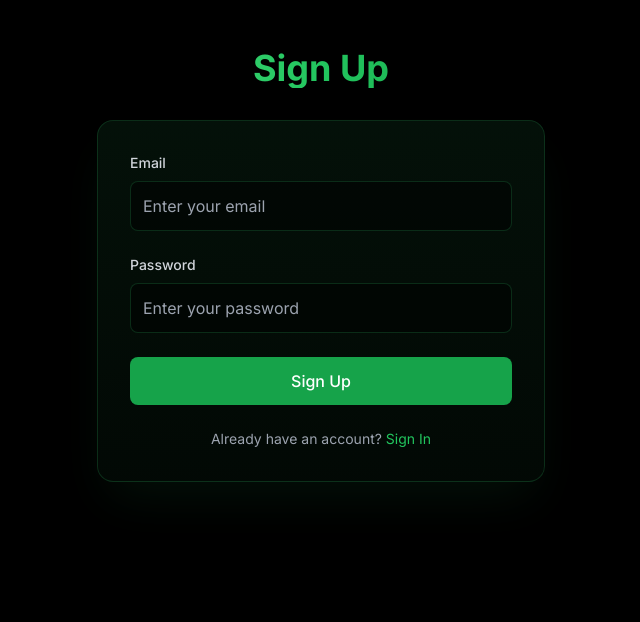
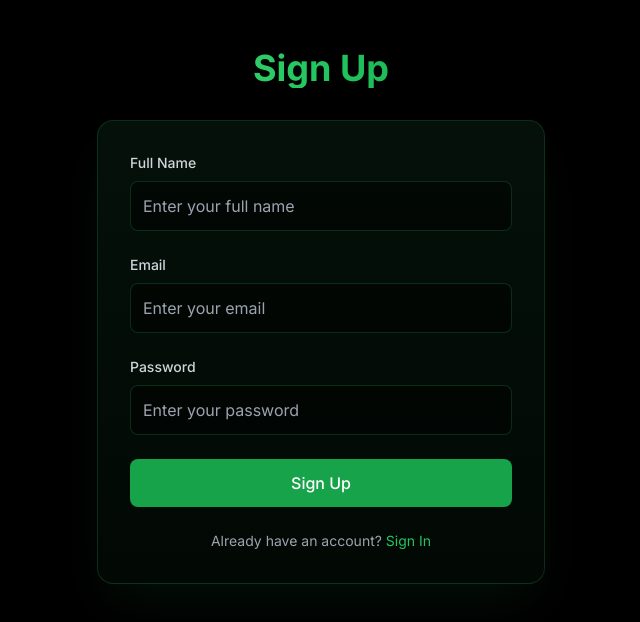
Before and after one commit to Salakche/Diffusion-Project, a Next.js app: page /signup in a window 1280 px wide. Shown: the top 622 px of the page, without its empty margins (319-959 px from the left). Built offline with nearby package versions, Linux system fonts and the light colour scheme.

Commit message:
Added a ’Full name column’ to the Sign up page

```diff
--- a/src/app/signup/page.tsx
+++ b/src/app/signup/page.tsx
@@ -5,6 +5,7 @@ import { useRouter } from 'next/navigation';
 import Link from 'next/link';
 
 export default function SignUp() {
+  const [fullName, setFullName] = useState('');
   const [email, setEmail] = useState('');
   const [password, setPassword] = useState('');
   const [error, setError] = useState('');
@@ -13,12 +14,13 @@ export default function SignUp() {
   const handleSignUp = (e: React.FormEvent) => {
     e.preventDefault();
 
-    if (!email || !password) {
+    if (!fullName || !email || !password) {
       setError('Please fill in all fields');
       return;
     }
 
     // Store credentials in localStorage
+    localStorage.setItem('userFullName', fullName);
     localStorage.setItem('userEmail', email);
     localStorage.setItem('userPassword', password);
 
@@ -37,6 +39,19 @@ export default function SignUp() {
 
         <div className="bg-gradient-to-b from-green-900/20 to-green-900/10 rounded-2xl p-8 backdrop-blur-sm border border-green-900/50 shadow-2xl shadow-green-900/20">
           <form onSubmit={handleSignUp} className="space-y-6">
+            <div>
+              <label className="block text-sm font-medium text-gray-300 mb-2">
+                Full Name
+              </label>
+              <input
+                type="text"
+                value={fullName}
+                onChange={(e) => setFullName(e.target.value)}
+                className="w-full rounded-lg bg-black/50 border border-green-900/50 text-gray-100 p-3 focus:ring-2 focus:ring-green-500 focus:border-transparent transition-all"
+                placeholder="Enter your full name"
+              />
+            </div>
+
             <div>
               <label className="block text-sm font-medium text-gray-300 mb-2">
                 Email
```
